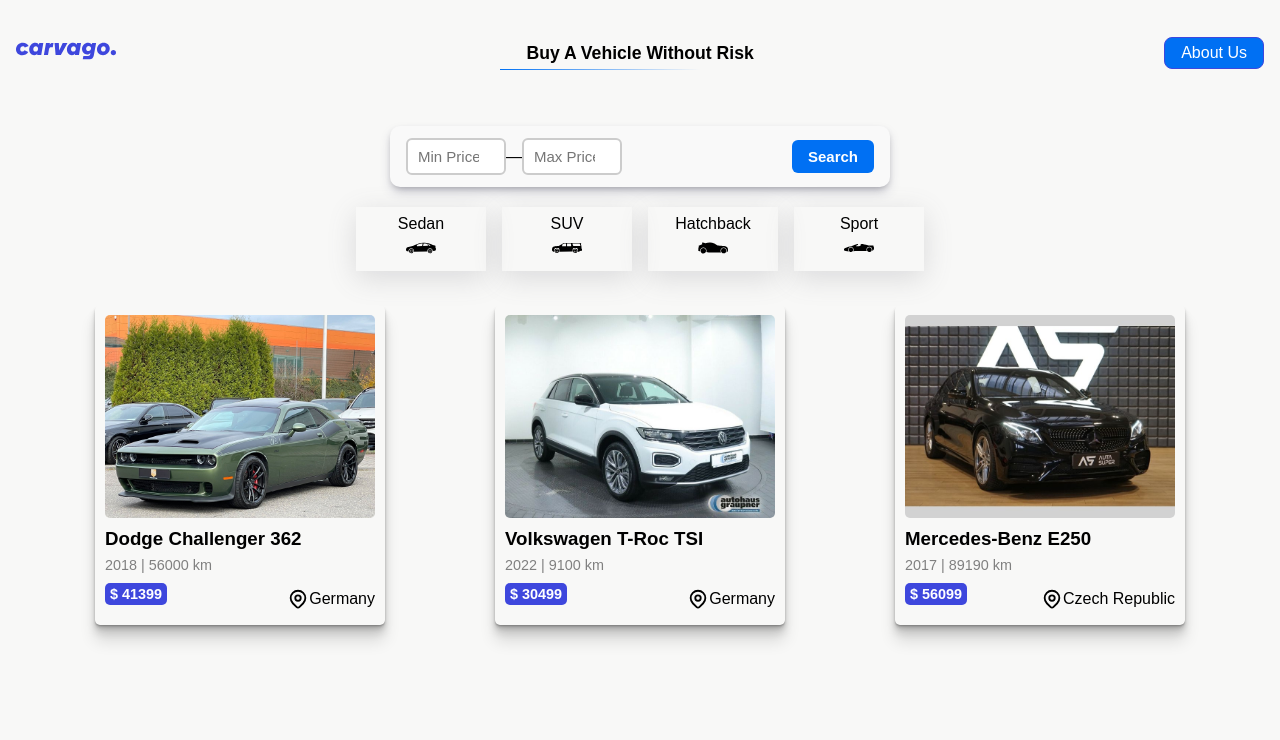
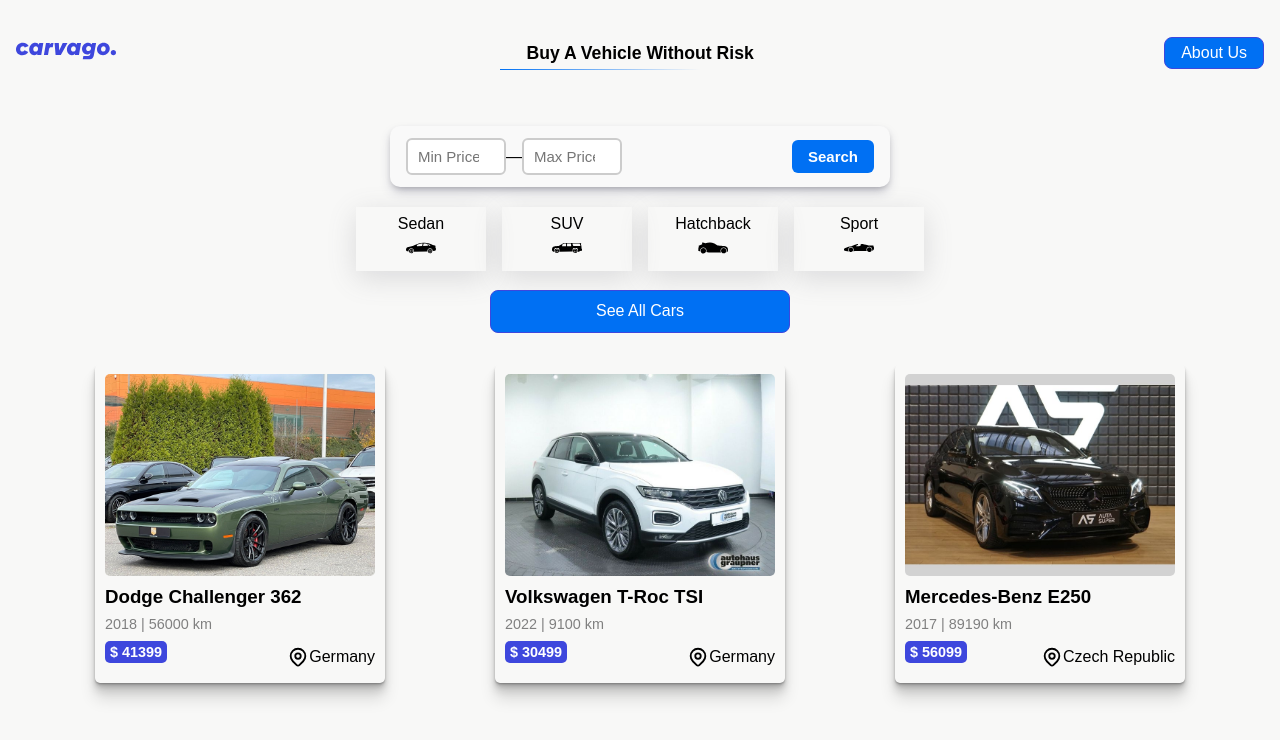
Before and after one commit to AlirezaJahangiri/carvago-simiulation, a Next.js app: page / in a window 1280 px wide. Shown: the top 740 px of the page. Built offline with nearby package versions, Linux system fonts and the light colour scheme.

Commit message:
see all cars added to home page

```diff
--- /dev/null
+++ b/components/module/AllCars.js
@@ -0,0 +1,13 @@
+import Link from "next/link";
+import styles from "./AllCars.module.css";
+function AllCars() {
+  return (
+    <div className={styles.container}>
+      <Link href="/cars">
+        <button>See All Cars</button>
+      </Link>
+    </div>
+  );
+}
+
+export default AllCars;
--- /dev/null
+++ b/components/module/AllCars.module.css
@@ -0,0 +1,24 @@
+.container {
+  display: flex;
+  justify-content: center;
+  margin: 1rem;
+}
+
+.container button {
+  position: relative;
+  background-color: #0070f3;
+  color: white;
+  border: 1px solid #3e47dd;
+  padding: 0.7rem 1rem;
+  font-size: 1rem;
+  border-radius: 8px;
+  cursor: pointer;
+  overflow: hidden;
+  transition: color 0.6s ease;
+  width: 300px;
+}
+
+.container button:hover {
+  background-color: #ffff;
+  color: #3e47dd;
+}
--- a/pages/index.js
+++ b/pages/index.js
@@ -2,6 +2,7 @@
 import Categories from "@/components/module/Categories";
 import CarsPage from "@/components/templates/CarsPage";
 import carsData from "@/data/carsData";
+import AllCars from "@/components/module/AllCars";
 
 function Index() {
   const cars = carsData.slice(0, 3);
@@ -9,6 +10,7 @@
     <div>
       <SearchBar />
       <Categories />
+      <AllCars />
       <CarsPage data={cars} />
     </div>
   );
```
